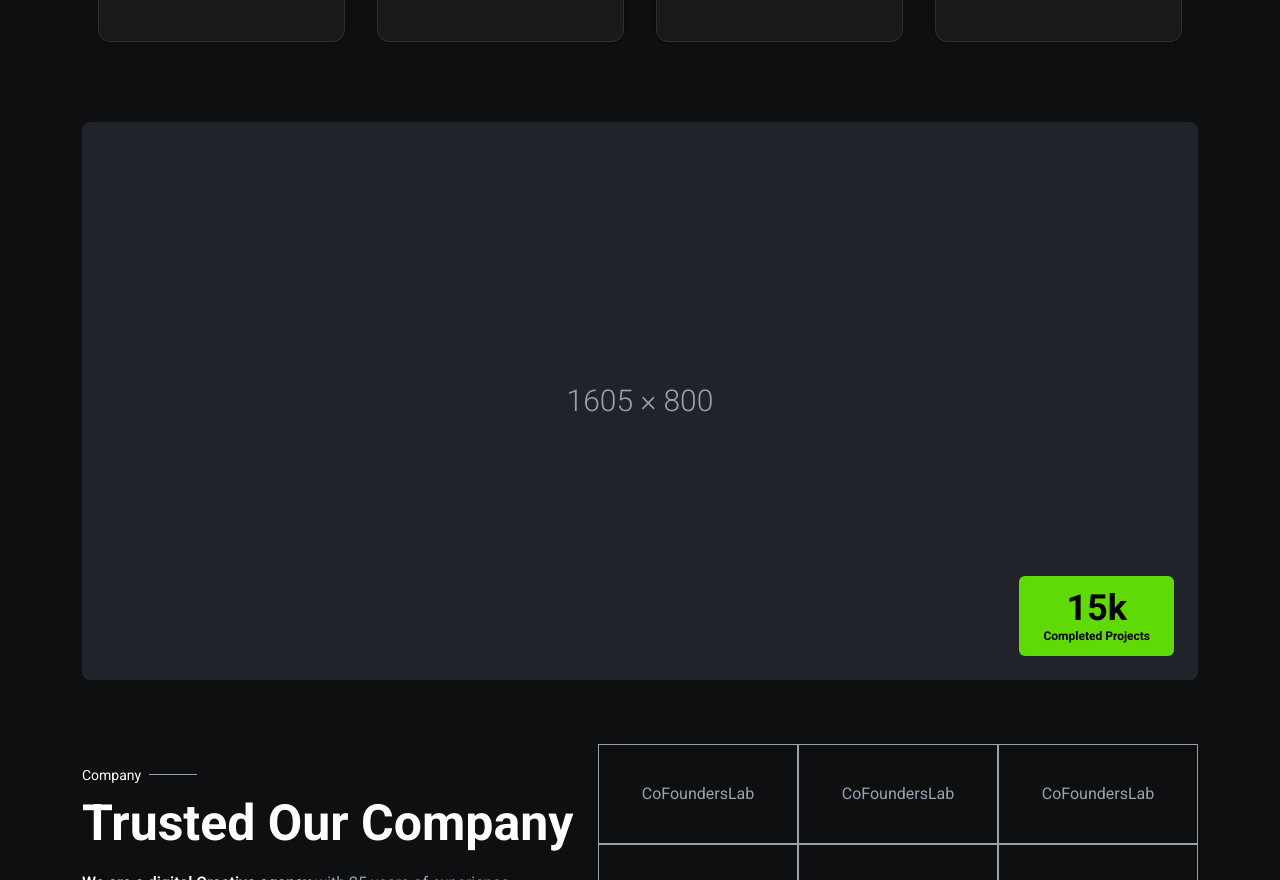
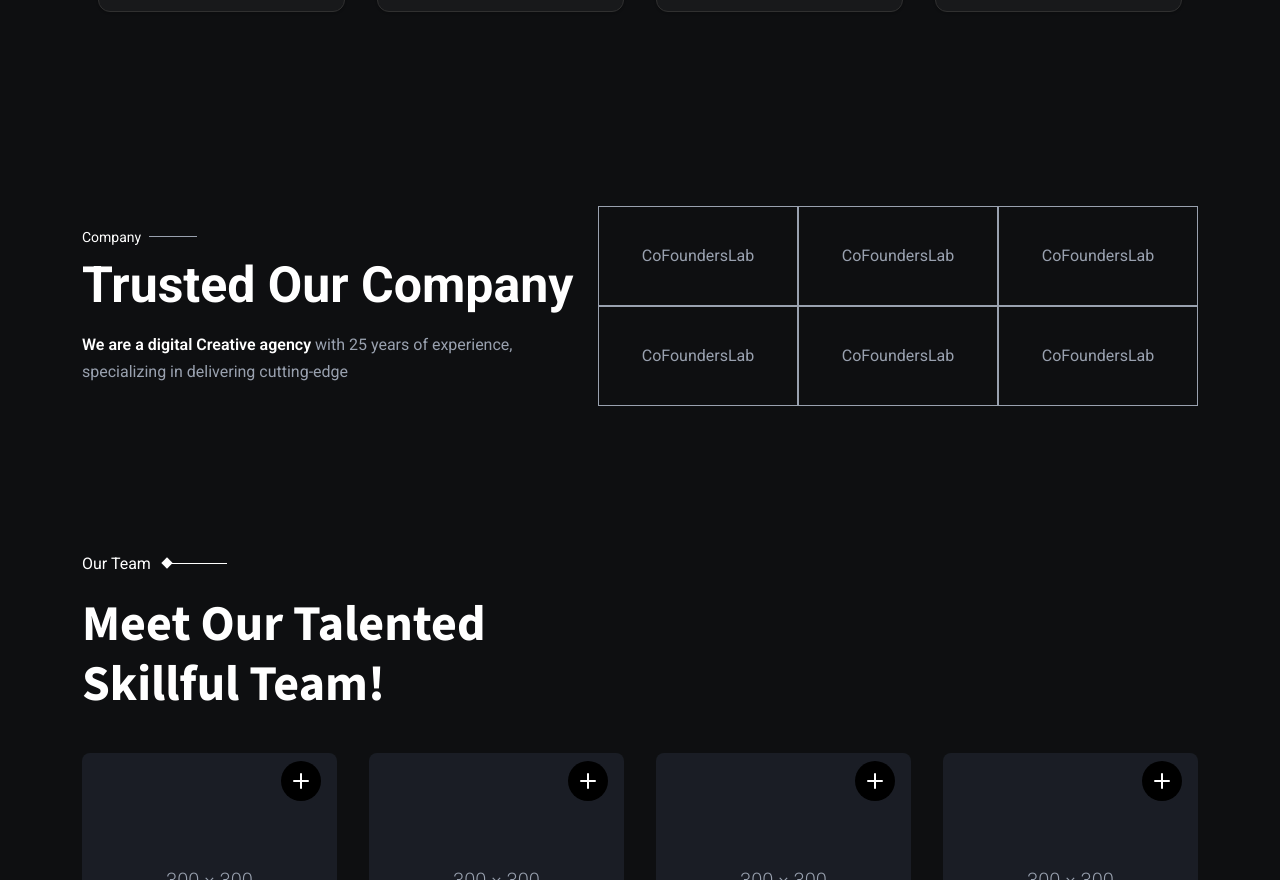
Before and after one commit to codeftshaunak/hypomatrix-v2, a Next.js app: page / in a window 1280 px wide. Shown: the part 4540-5420 px from the top of the page. Built offline with nearby package versions, Linux system fonts and the light colour scheme.

Commit message:
Refactor ProjectsSection to default export and update ProcessSection layout for improved styling

```diff
--- a/src/views/home/index.tsx
+++ b/src/views/home/index.tsx
@@ -2,7 +2,7 @@
 import { AwardsSection } from "./awards";
 import Hero from "./hero";
 import LatestArticles from "./latest-article";
-import { ProjectsSection } from "./project";
+import ProjectsSection from "./project";
 import Services from "./service";
 import { TeamSection } from "./team";
 import { TestimonialsSection } from "./testimonials";
--- a/src/views/home/project.tsx
+++ b/src/views/home/project.tsx
@@ -3,9 +3,9 @@
 import { NeonButton } from "@/components/ui/neon-button";
 import { projects } from "@/db/projects";
 
-export function ProjectsSection() {
+function ProjectsSection() {
   return (
-    <section id="projects" className="py-20 container">
+    <section id="projects" className="container pb-[130px]">
       <SectionHeader
         subtitle="Complete Work"
         title="Creative Projects We've Delivered To Client"
@@ -26,3 +26,5 @@
     </section>
   );
 }
+
+export default ProjectsSection;
--- a/src/views/home/work-process.tsx
+++ b/src/views/home/work-process.tsx
@@ -4,7 +4,7 @@
 
 function ProcessSection() {
   return (
-    <section className="container">
+    <section className="container pb-[130px]">
       <SectionHeader
         subtitle="Working Proses"
         title="The Process Behind the Magic Step by Step"
@@ -16,16 +16,6 @@
           <WorkStepCard data={step} index={index + 1} key={index} />
         ))}
       </div>
-
-      <div className="mt-20">
-        <div className="w-full aspect-[2/1] bg-gray-600/30 rounded-lg flex items-center justify-center relative">
-          <p className="text-gray-400 text-3xl font-light">1605 × 800</p>
-          <div className="absolute right-6 bottom-6 bg-primary text-black font-bold py-3 px-6 rounded-md flex flex-col items-center">
-            <span className="text-4xl">15k</span>
-            <span className="block text-xs">Completed Projects</span>
-          </div>
-        </div>
-      </div>
     </section>
   );
 }
```
